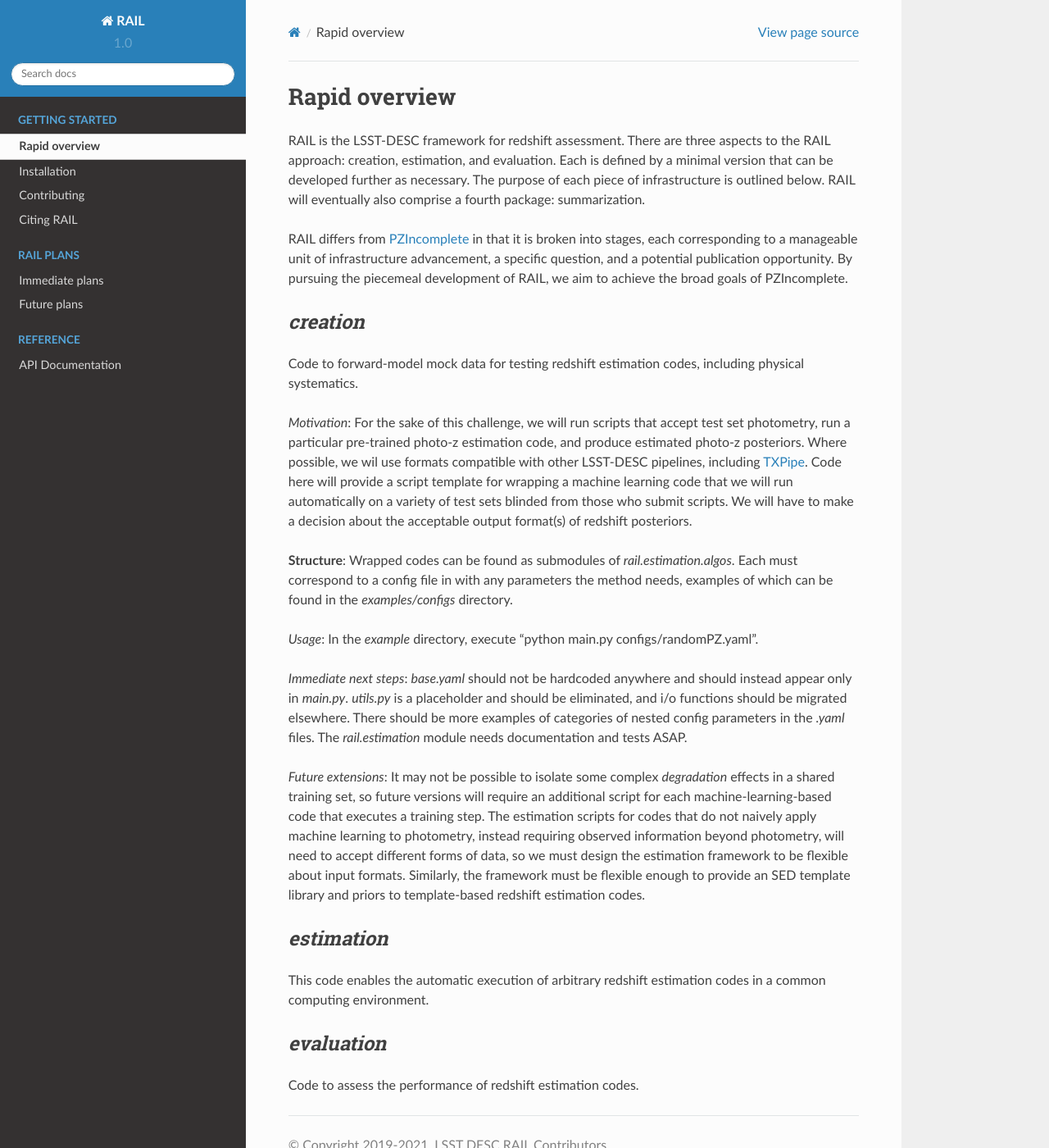
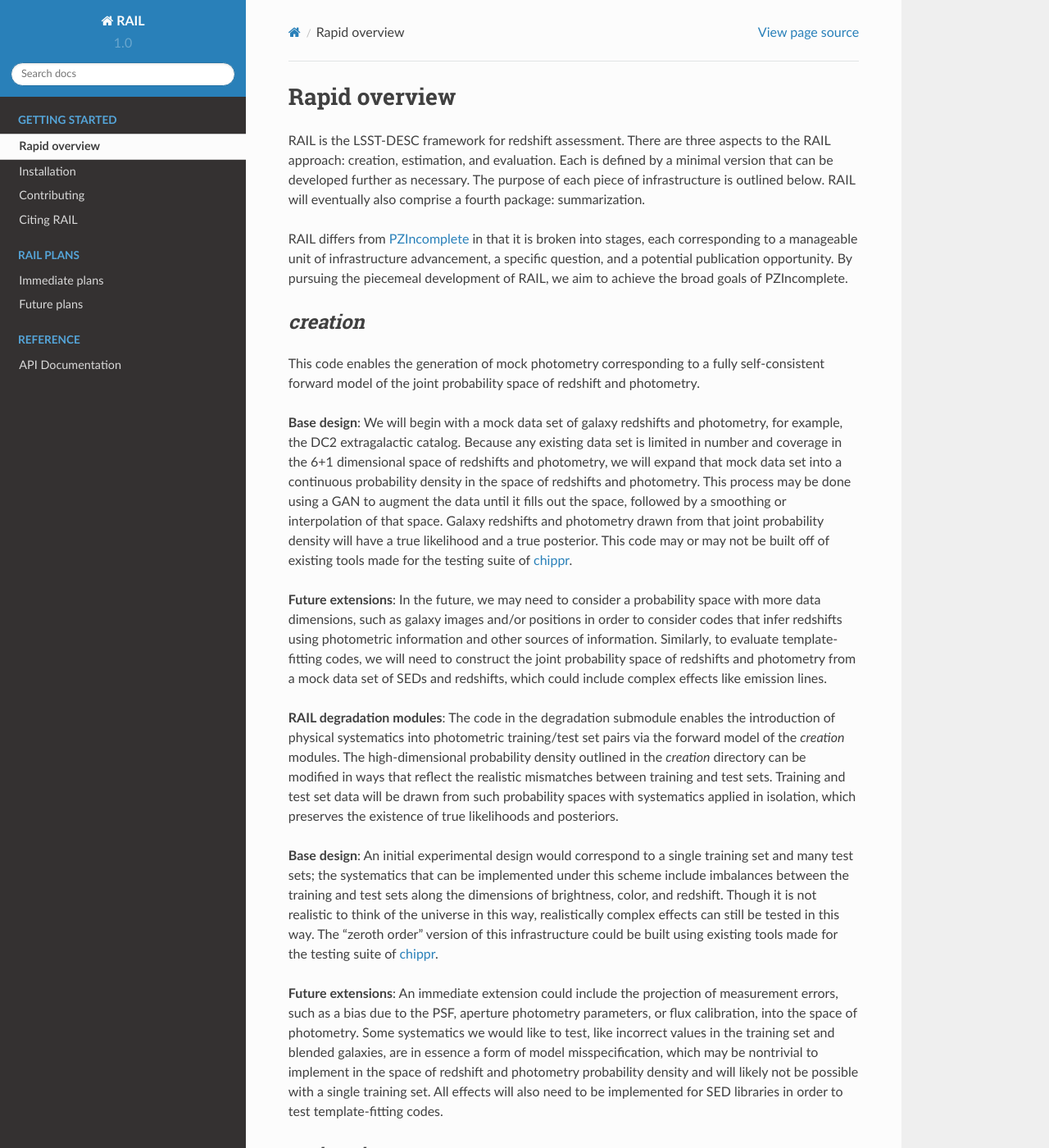
Before and after one commit to LSSTDESC/rail_attic, a Sphinx documentation site: the page built from docs/source/overview.rst, in a window 1280 px wide and 1400 px high. Shown: the whole window at 82% size. Built offline with Sphinx 7.4.7 and the Read the Docs theme 2.0.0, drawn with Linux system fonts in a browser that asks for light colours; some of the changed text lies outside the part shown.

Commit message:
modify overview further

```diff
--- a/docs/source/overview.rst
+++ b/docs/source/overview.rst
@@ -15,9 +15,40 @@ By pursuing the piecemeal development of RAIL, we aim to achieve the broad goals
 `creation`
 ==========
 
-Code to forward-model mock data for testing redshift estimation codes, including physical systematics.
+This code enables the generation of mock photometry corresponding to a fully self-consistent forward model of the joint probability space of redshift and photometry.
 
-`Motivation`: For the sake of this challenge, we will run scripts that accept test set photometry, run a particular pre-trained photo-z estimation code, and produce estimated photo-z posteriors.
+**Base design**: We will begin with a mock data set of galaxy redshifts and photometry, for example, the DC2 extragalactic catalog.
+Because any existing data set is limited in number and coverage in the 6+1 dimensional space of redshifts and photometry,
+we will expand that mock data set into a continuous probability density in the space of redshifts and photometry.
+This process may be done using a GAN to augment the data until it fills out the space, followed by a smoothing or interpolation of that space.
+Galaxy redshifts and photometry drawn from that joint probability density will have a true likelihood and a true posterior.
+This code may or may not be built off of existing tools made for the testing suite of `chippr <https://github.com/aimalz/chippr>`_.
+
+**Future extensions**: In the future, we may need to consider a probability space with more data dimensions,
+such as galaxy images and/or positions in order to consider codes that infer redshifts using photometric information and other sources of information.
+Similarly, to evaluate template-fitting codes, we will need to construct the joint probability space of redshifts and photometry from a mock data set of SEDs and redshifts,
+which could include complex effects like emission lines.
+
+**RAIL degradation modules**: The code in the degradation submodule enables the introduction of physical systematics into photometric training/test set pairs via the forward model of the `creation` modules.
+The high-dimensional probability density outlined in the `creation` directory can be modified in ways that reflect the realistic mismatches between training and test sets.
+Training and test set data will be drawn from such probability spaces with systematics applied in isolation, which preserves the existence of true likelihoods and posteriors.
+
+**Base design**: An initial experimental design would correspond to a single training set and many test sets; the systematics that can be implemented under this scheme include imbalances
+between the training and test sets along the dimensions of brightness, color, and redshift.
+Though it is not realistic to think of the universe in this way, realistically complex effects can still be tested in this way.
+The "zeroth order" version of this infrastructure could be built using existing tools made for the testing suite of `chippr <https://github.com/aimalz/chippr>`_.
+
+**Future extensions**: An immediate extension could include the projection of measurement errors, such as a bias due to the PSF, aperture photometry parameters, or flux calibration, into the space of photometry.
+Some systematics we would like to test, like incorrect values in the training set and blended galaxies, are in essence a form of model misspecification, which may be nontrivial to implement in the space of redshift
+and photometry probability density and will likely not be possible with a single training set.
+All effects will also need to be implemented for SED libraries in order to test template-fitting codes.
+
+`estimation`
+============
+
+This code enables the automatic execution of arbitrary redshift estimation codes in a common computing environment.
+
+**Motivation**: For the sake of this challenge, we will run scripts that accept test set photometry, run a particular pre-trained photo-z estimation code, and produce estimated photo-z posteriors.
 Where possible, we wil use formats compatible with other LSST-DESC pipelines, including `TXPipe <https://github.com/LSSTDESC/TXPipe/>`_.
 Code here will provide a script template for wrapping a machine learning code that we will run automatically on a variety of test sets blinded from those who submit scripts.
 We will have to make a decision about the acceptable output format(s) of redshift posteriors.
@@ -25,25 +56,27 @@ We will have to make a decision about the acceptable output format(s) of redshif
 **Structure**: Wrapped codes can be found as submodules of `rail.estimation.algos`.
 Each must correspond to a config file in with any parameters the method needs, examples of which can be found in the `examples/configs` directory.
 
-*Usage*: In the `example` directory, execute "python main.py configs/randomPZ.yaml".
+**Usage**: In the `example` directory, execute ``python main.py configs/randomPZ.yaml``.
 
-`Immediate next steps`: `base.yaml` should not be hardcoded anywhere and should instead appear only in `main.py`.
+**Immediate next steps**: `base.yaml` should not be hardcoded anywhere and should instead appear only in `main.py`.
 `utils.py` is a placeholder and should be eliminated, and i/o functions should be migrated elsewhere.
 There should be more examples of categories of nested config parameters in the `.yaml` files.
 The `rail.estimation` module needs documentation and tests ASAP.
 
-`Future extensions`: It may not be possible to isolate some complex `degradation` effects in a shared training set,
+**Future extensions**: It may not be possible to isolate some complex `degradation` effects in a shared training set,
 so future versions will require an additional script for each machine-learning-based code that executes a training step.
 The estimation scripts for codes that do not naively apply machine learning to photometry, instead requiring observed information beyond photometry,
 will need to accept different forms of data, so we must design the estimation framework to be flexible about input formats.
 Similarly, the framework must be flexible enough to provide an SED template library and priors to template-based redshift estimation codes.
 
-`estimation`
-============
-
-This code enables the automatic execution of arbitrary redshift estimation codes in a common computing environment.
-
 `evaluation`
 ============
 
-Code to assess the performance of redshift estimation codes.
+This code is for assesing the performance of redshift estimation codes on the basis of various metrics.
+
+**Base design**: The minimal example compares the true redshift posteriors to the estimated redshift posteriors using standard metrics of univariate probability densities, such as the Kullback-Leibler divergence.
+This code may be built on the `qp <https://github.com/LSSTDESC/qp>`_ library and/or code developed for the `PZ DC1 paper <https://github.com/LSSTDESC/PZDC1paper>`_.
+Estimation codes should also be compared on the basis of computational requirements.
+
+**Future extensions**: An immediate extension would propagate estimated redshift posteriors to science-motivated metrics, such as estimators of the overall redshift distribution;
+one could imagine this branch of more sophisticated metrics for DESC being called Dark Energy Redshift Assessment Infrastructure Layers (DERAIL).
```
